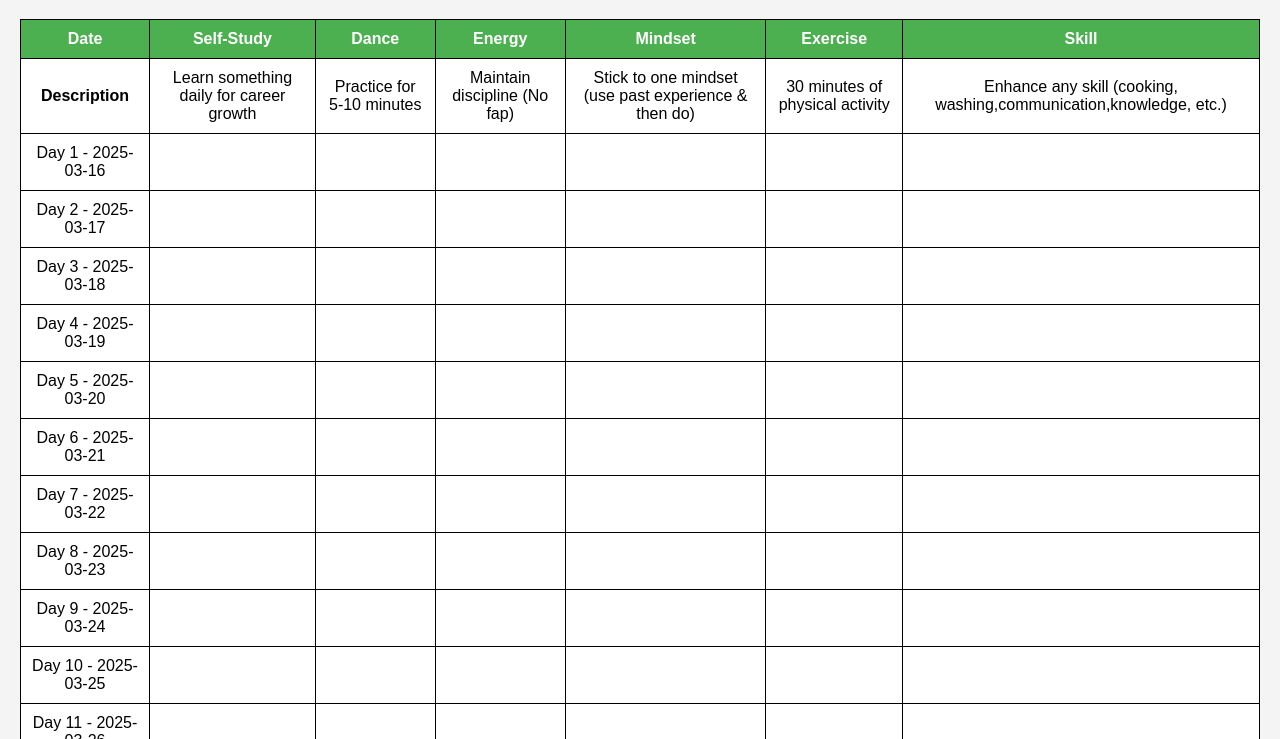
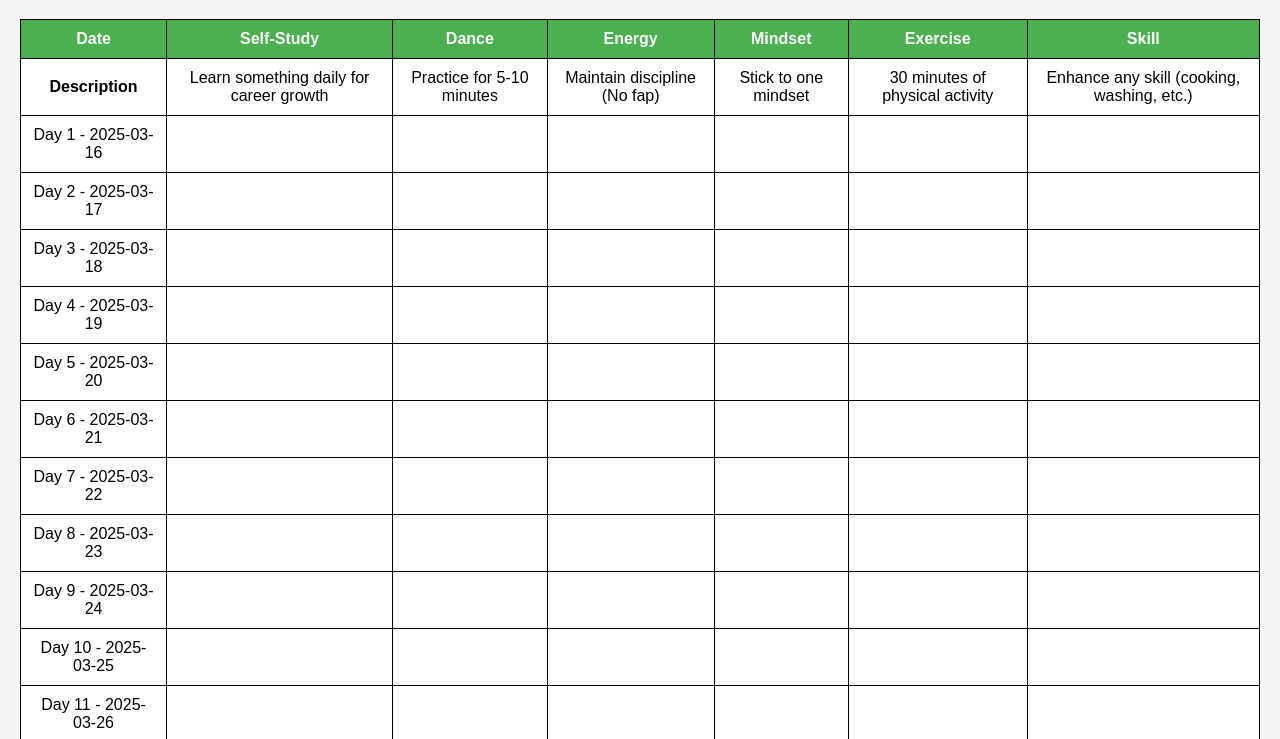
Before and after one commit to Vinaykumar018/30-days-tracking, a plain HTML site: page index.html in a window 1280 px wide. Shown: the part 61-800 px from the top of the page. Drawn offline with Linux system fonts and the light colour scheme.

Commit message:
Add files via upload

```diff
--- a/index.html
+++ b/index.html
@@ -50,28 +50,51 @@
             <td>Learn something daily for career growth</td>
             <td>Practice for 5-10 minutes</td>
             <td>Maintain discipline (No fap)</td>
-            <td>Stick to one mindset (use past experience & then do)</td>
+            <td>Stick to one mindset</td>
             <td>30 minutes of physical activity</td>
-            <td>Enhance any skill (cooking, washing,communication,knowledge, etc.)</td>
+            <td>Enhance any skill (cooking, washing, etc.)</td>
         </tr>
+        <tbody id="table-body"></tbody>
+    </table>
+    <button onclick="saveData()">Save Progress</button>
     <script>
         let today = new Date();
+        let tableBody = document.getElementById("table-body");
+        let savedData = JSON.parse(localStorage.getItem("challengeData")) || {};
+
         for (let i = 1; i <= 30; i++) {
             let currentDate = new Date(today);
             currentDate.setDate(today.getDate() + (i - 1));
             let formattedDate = currentDate.toISOString().split('T')[0];
 
-                document.write(`<tr>
-                    <td>Day ${i} - ${formattedDate}</td>
-                    <td contenteditable='true'></td>
-                    <td contenteditable='true'></td>
-                    <td contenteditable='true'></td>
-                    <td contenteditable='true'></td>
-                    <td contenteditable='true'></td>
-                    <td contenteditable='true'></td>
-                </tr>`);
+            let row = document.createElement("tr");
+            row.innerHTML = `<td>Day ${i} - ${formattedDate}</td>`;
+
+            for (let j = 0; j < 6; j++) {
+                let cell = document.createElement("td");
+                cell.contentEditable = true;
+                let key = `day${i}-col${j}`;
+                if (savedData[key]) {
+                    cell.innerText = savedData[key];
+                }
+                cell.oninput = () => saveData();
+                row.appendChild(cell);
+            }
+            tableBody.appendChild(row);
+        }
+
+        function saveData() {
+            let dataToSave = {};
+            let rows = tableBody.getElementsByTagName("tr");
+            for (let i = 0; i < rows.length; i++) {
+                let cells = rows[i].getElementsByTagName("td");
+                for (let j = 1; j < cells.length; j++) {
+                    let key = `day${i+1}-col${j-1}`;
+                    dataToSave[key] = cells[j].innerText;
+                }
+            }
+            localStorage.setItem("challengeData", JSON.stringify(dataToSave));
         }
     </script>
-    </table>
 </body>
 </html>
```
Lines whose indentation alone changed are shown as unchanged.
